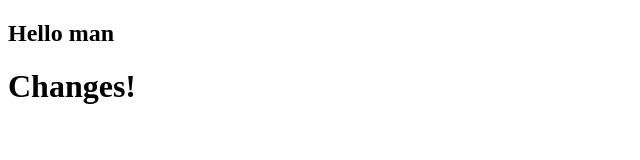
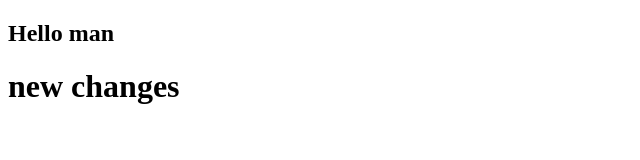
Before and after one commit to Amoreeze/testRepo, a plain HTML site: page code.html in a window 1280 px wide. Shown: the whole page, without its empty margins (0-640 px from the left). Drawn offline with Linux system fonts and the light colour scheme.

Commit message:
Changes: rename file and new text

```diff
--- a/feature1.html
+++ b/code.html
@@ -8,6 +8,6 @@
 </head>
 <body>
     <h2>Hello man</h2>
-    <h1>Changes!</h1>
+    <h1>new changes</h1>
 </body>
 </html>
```
